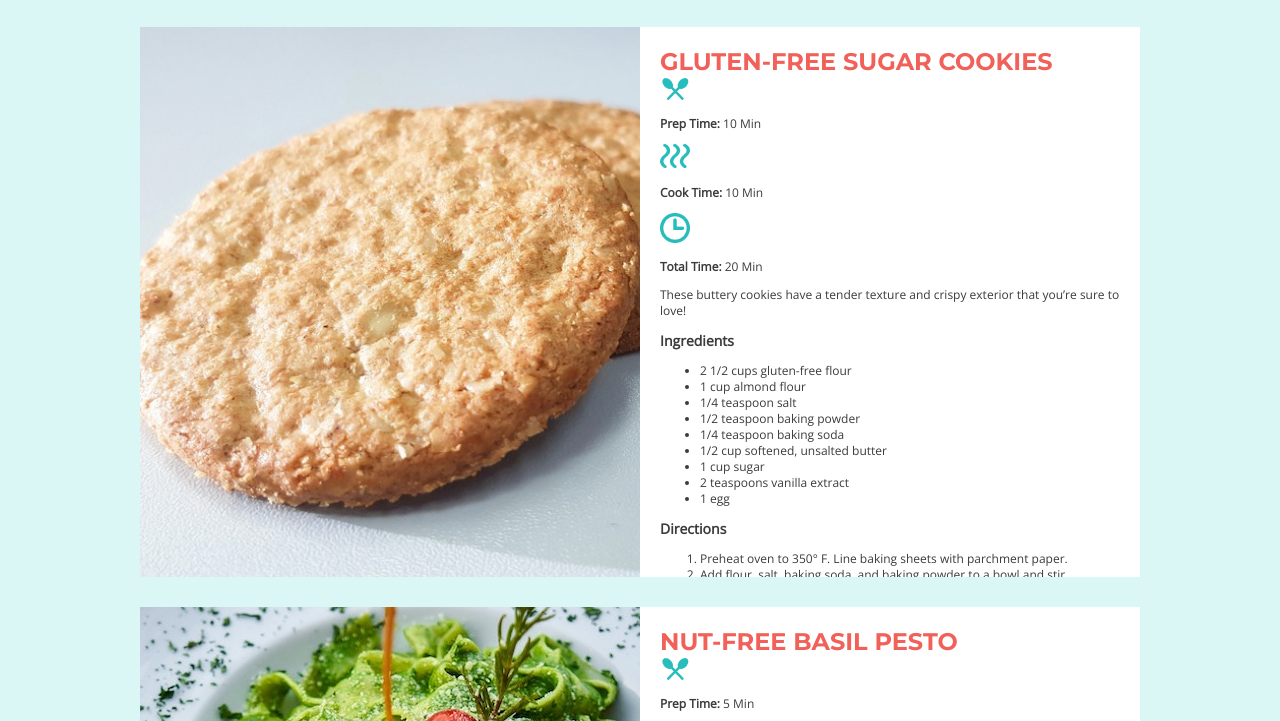
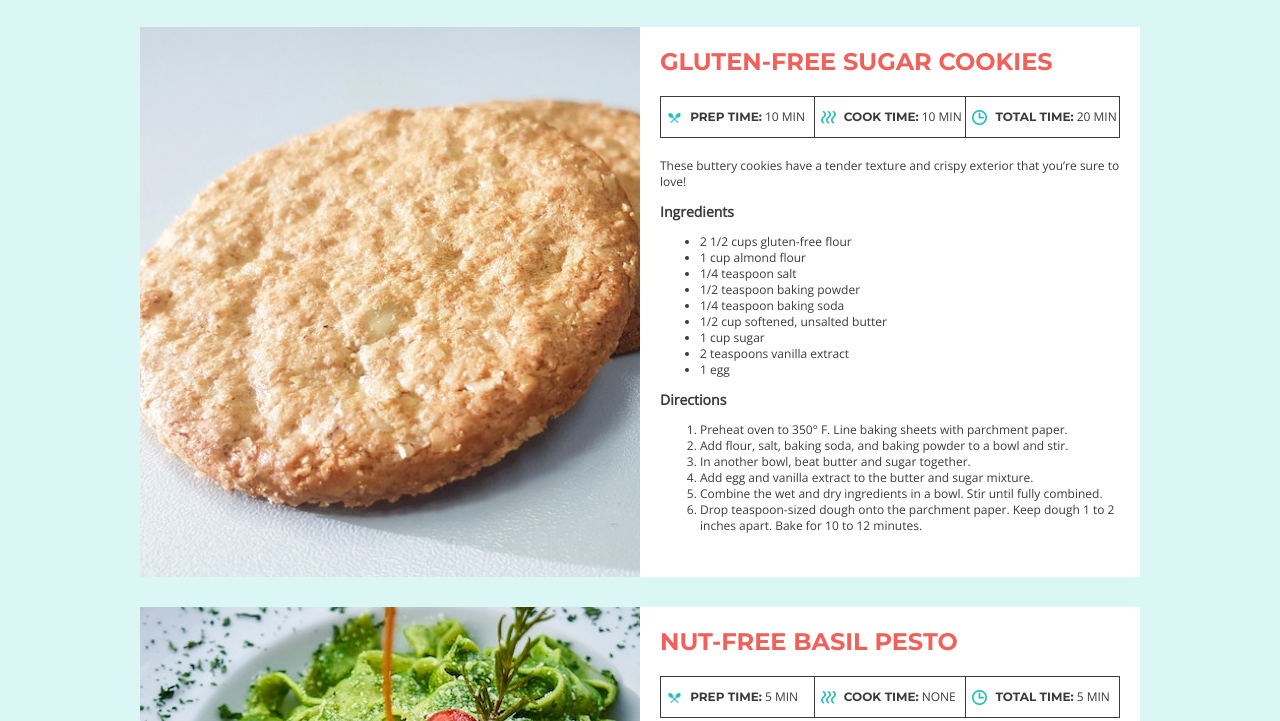
Before and after one commit to DMCatanach/recipe-cards, a plain HTML site: page index.html in a window 1280 px wide. Shown: the part 79-800 px from the top of the page. Drawn offline with nearby package versions, Linux system fonts and the light colour scheme.

Commit message:
Styles cook times section of recipe card

```diff
--- a/css/style.css
+++ b/css/style.css
@@ -30,7 +30,7 @@ header img {
 /* Main section */
 main {
     width: 1000px;
-    margin: auto;
+    margin: 0 auto;
 }
 
 /* Card styles */
@@ -73,5 +73,39 @@ main {
     font-family: 'Montserrat', sans-serif;
     color: #f16059;
     text-transform: uppercase;
-    margin: 0 auto;
+    margin-top: 0;
 }
+
+.time {
+    margin-bottom: 20px;
+    border: 1px solid #3b3b3b;
+    overflow: auto;
+}
+
+.time div {
+    float: left;
+    padding-left: 6px;
+    width: 33.3333%;
+    box-sizing: border-box;
+    text-transform: uppercase;
+}
+
+.time .cook {
+    border-left: 1px solid #3b3b3b;
+    border-right: 1px solid #3b3b3b;
+}
+
+.time-details {
+    display: inline-block;
+}
+
+.time img {
+    width: 15px;
+    height: auto;
+    margin-right: 5px;
+    vertical-align: middle;
+}
+
+.time strong {
+    font-family: 'Montserrat', sans-serif;
+}
```
